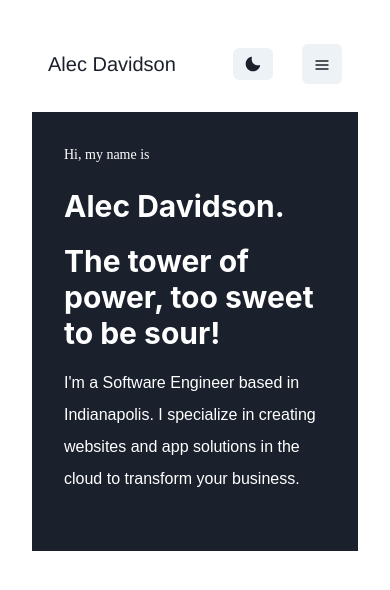
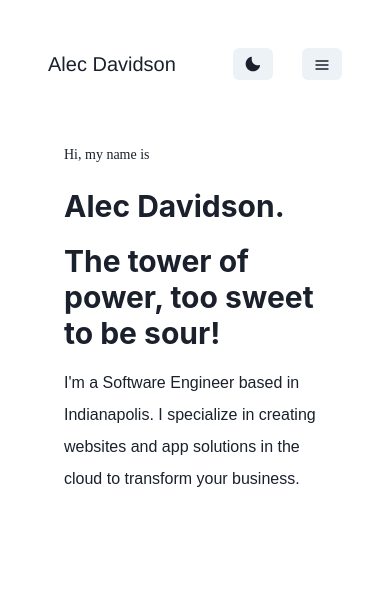
Before and after one commit to AlecJDavidson/AlecJDavidson, a React (Vite) app: page / in a window 390 px wide. Shown: the top 590 px of the page. Built offline with nearby package versions, Linux system fonts and the light colour scheme; the HTML template or start-up script is replaced by a standard one.

Commit message:
Fixed hamburger menu button size.

```diff
--- a/src/components/ui-components/hero/Hero.tsx
+++ b/src/components/ui-components/hero/Hero.tsx
@@ -1,5 +1,10 @@
 import React from 'react'
-import { Box, Heading, Text, VStack } from '@chakra-ui/react'
+import {
+  Box,
+  Heading,
+  Text,
+  VStack,
+} from '@chakra-ui/react'
 
 interface HeroStatementProps {
   hello: string
@@ -14,11 +19,10 @@ const HeroStatement: React.FC<HeroStatementProps> = ({
   heroLine,
   subtitle,
 }) => {
+
   return (
     <Box
       p={8}
-      bg='gray.800'
-      color='white'
       display='flex'
       justifyContent='center'
       alignItems='center'
--- a/src/components/ui-components/navbar/Nav.tsx
+++ b/src/components/ui-components/navbar/Nav.tsx
@@ -87,6 +87,8 @@ export default function Nav() {
 
           <IconButton
             size={'md'}
+            height={'2rem'}
+            width={'2rem'}
             icon={isOpen ? <CloseIcon /> : <HamburgerIcon />}
             aria-label={'Open Menu'}
             display={{ md: 'none' }}
```
